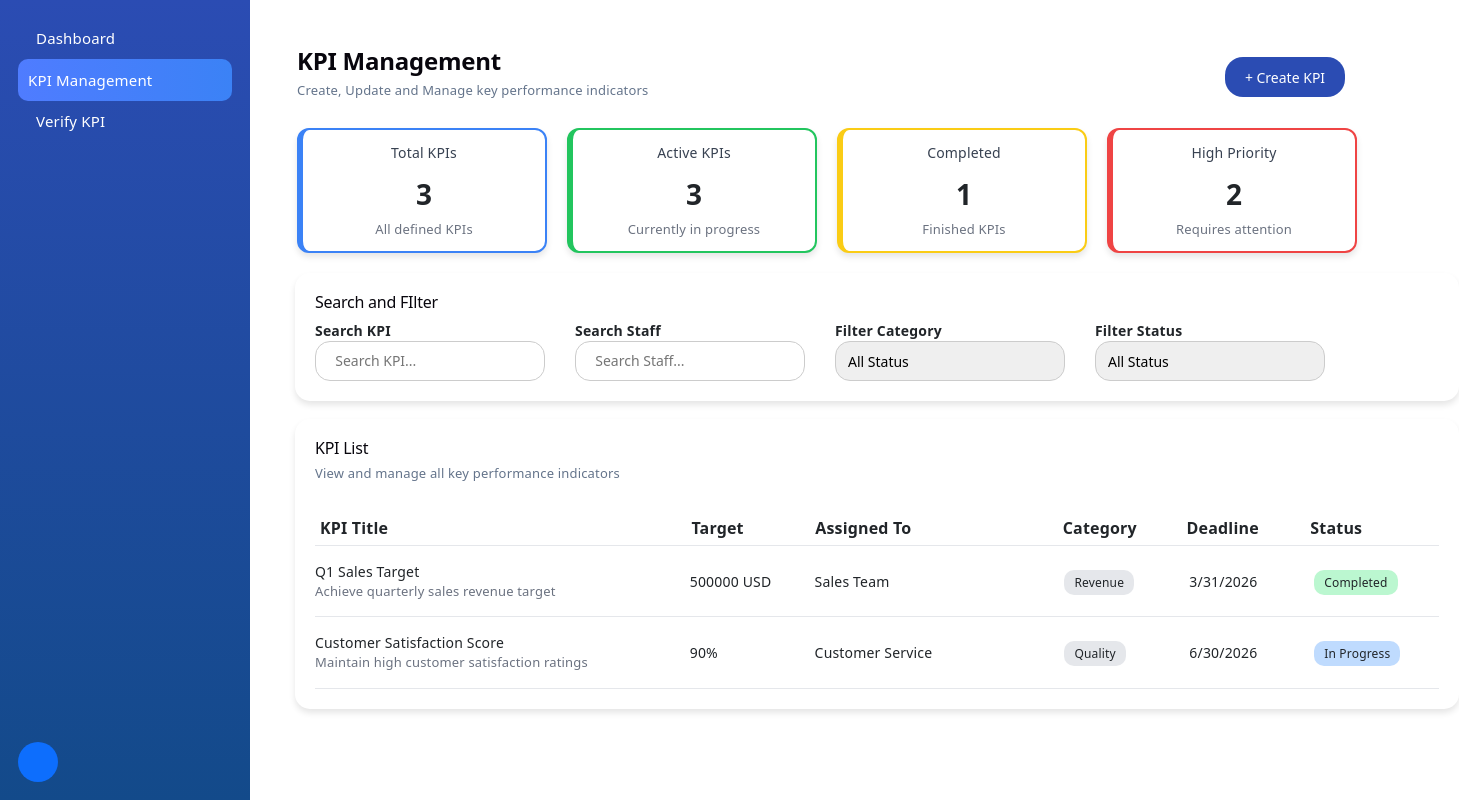
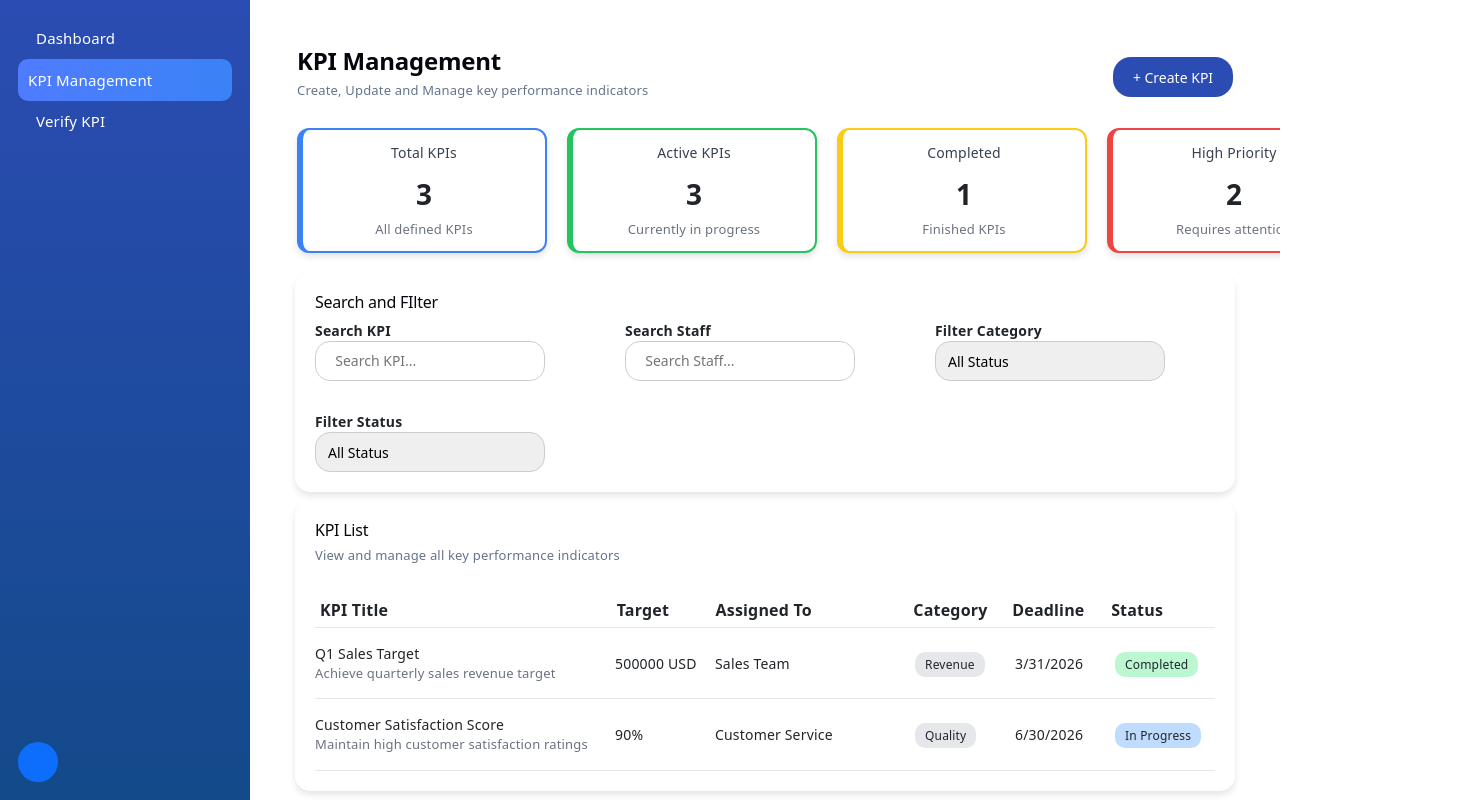
Before and after one commit to ccyenoc/achievepro_frontend, a React (Vite) app: page /kpi-management in a window 1280 px wide. Shown: the top 800 px of the page, 1459 px wide, since content can reach past the window. Built offline with nearby package versions, Linux system fonts and the light colour scheme; no server answers.

Commit message:
Fix KPI Management css/bootstrap

```diff
--- a/src/components/SidebarLayout.jsx
+++ b/src/components/SidebarLayout.jsx
@@ -4,7 +4,7 @@ function SidebarLayout({ children }) {
     return (
         <div className="d-flex">
             <ManagerSidebar />
-            <main className="w-100 p-4">
+            <main className="w-100 p-4 overflow-auto">
                 {children}
             </main>
         </div>
--- a/src/components/export-bar.jsx
+++ b/src/components/export-bar.jsx
@@ -11,10 +11,9 @@ function ExportBar(){
 
     return(
         <div
-        className="mx-3 mb-2"
+        className="mx-3 mb-2 flex-grow-1"
         style={{
           display: "flex",
-          flexGrow: 1,
           justifyContent: "space-between",
           alignItems: "center",
           padding: "10px 12px",
--- a/src/components/kpi_assigned_list.jsx
+++ b/src/components/kpi_assigned_list.jsx
@@ -4,13 +4,12 @@ function KPIAssignedListCard({data}){
 
     return(
         <div
-          className="d-flex m-3"
+          className="d-flex mx-3 mb-2 flex-grow-1"
           style={{
             borderRadius:"15px",
             flexDirection:"column",
             padding:"20px",
             boxShadow:"0 4px 6px rgba(0, 0, 0, 0.1)",
-            width: "109%",
           }}>
 
           <div
--- a/src/components/manager_dashboard_kpi.jsx
+++ b/src/components/manager_dashboard_kpi.jsx
@@ -2,13 +2,12 @@ import KpiCard from "./kpi_card";
 
 function ManagerDashboardKpi() {
   return (
-    <div className="me-2"
+    <div className="me-2 flex-grow-1"
       style={{
         display: "flex",
         flexDirection: "column",
         gap: "16px",
         height: "100%",
-        flexGrow: 1,
       }}
     >
       <div style={{ flex: 1, display: "flex" }}>
--- a/src/components/rectangle_graph_card.jsx
+++ b/src/components/rectangle_graph_card.jsx
@@ -19,10 +19,9 @@ function RectangleGraphCard(){
 
 
     return(
-        <div className="mx-3 mb-2"
+        <div className="mx-3 mb-2 flex-grow-1"
         style={{
             display : "flex",
-            flexGrow: 1,
             flexDirection: "column",
             height: "380px",
             padding: "20px",
--- a/src/components/search_filter_kpi.jsx
+++ b/src/components/search_filter_kpi.jsx
@@ -1,4 +1,4 @@
-function SearchFilterKPI(){
+function SearchFilterKPI() {
   const title = {
     fontWeight: "bold",
     textAlign: "left",
@@ -17,64 +17,64 @@ function SearchFilterKPI(){
     boxSizing: "border-box",
   };
 
-    return(
+  return (
     <div
-          className="d-flex justify-content-center ms-3"
+      className="d-flex justify-content-center mx-3 mb-2 flex-grow-1"
       style={{
-            flexDirection:"column",
-            boxShadow:"0 4px 6px rgba(0, 0, 0, 0.1)",
-            borderRadius:"15px",
-            width: "109%",
-            padding:"20px",
+        flexDirection: "column",
+        boxShadow: "0 4px 6px rgba(0, 0, 0, 0.1)",
+        borderRadius: "15px",
+        padding: "20px",
       }}>
       <h2
         style={{
-                textAlign:"left",
-                fontSize:"16px",
+          textAlign: "left",
+          fontSize: "16px",
         }}>Search and FIlter</h2>
 
       <div
         className="d-flex justify-item-center"
         style={{
-            flexDirection:"row",
+          flexDirection: "row",
           width: "100%",
-            gap:"30px",
+          gap: "30px",
+          flexWrap: "wrap",
         }}>
 
         <div
-              className="d-flex"
+          className="d-flex flex-grow-1"
           style={{
-                flexDirection:"column",
-                textAlign:"left",
+            flexDirection: "column",
+            textAlign: "left",
           }}>
           <p style={title}>Search KPI</p>
           <input
-            type ="text"
+            type="text"
             placeholder="  Search KPI... "
             style={fieldStyle}
           />
         </div>
 
         <div
-              className="d-flex"
+          className="d-flex flex-grow-1"
           style={{
-                flexDirection:"column",
-                textAlign:"left",
+            flexDirection: "column",
+            textAlign: "left",
           }}>
           <p style={title}>Search Staff</p>
           <input
-            type ="text"
+            type="text"
             placeholder="  Search Staff..."
             style={fieldStyle}
           />
         </div>
 
         <div
-              className="d-flex"
+          className="d-flex flex-grow-1"
           style={{
             fontSize: "14px",
-                flexDirection:"column",
-                textAlign:"left",
+            flexDirection: "column",
+            textAlign: "left",
           }}>
           <p style={title}>Filter Category</p>
           <select
@@ -92,10 +92,10 @@ function SearchFilterKPI(){
         </div>
 
         <div
-              className="d-flex"
+          className="d-flex flex-grow-1"
           style={{
-                flexDirection:"column",
-                textAlign:"left",
+            flexDirection: "column",
+            textAlign: "left",
           }}>
           <p style={title}>Filter Status</p>
           <select
--- a/src/pages/kpi-management.jsx
+++ b/src/pages/kpi-management.jsx
@@ -41,6 +41,7 @@ function KPIManagement(){
             width :"120px",
             height: "40px",
             fontSize:"14px",
+            margin:"0 20px 0 20px",
             backgroundColor:"#2b4cb3",
             borderColor:"#2b4cb3",
             borderRadius:"18px",
```
Lines whose indentation alone changed are shown as unchanged.
